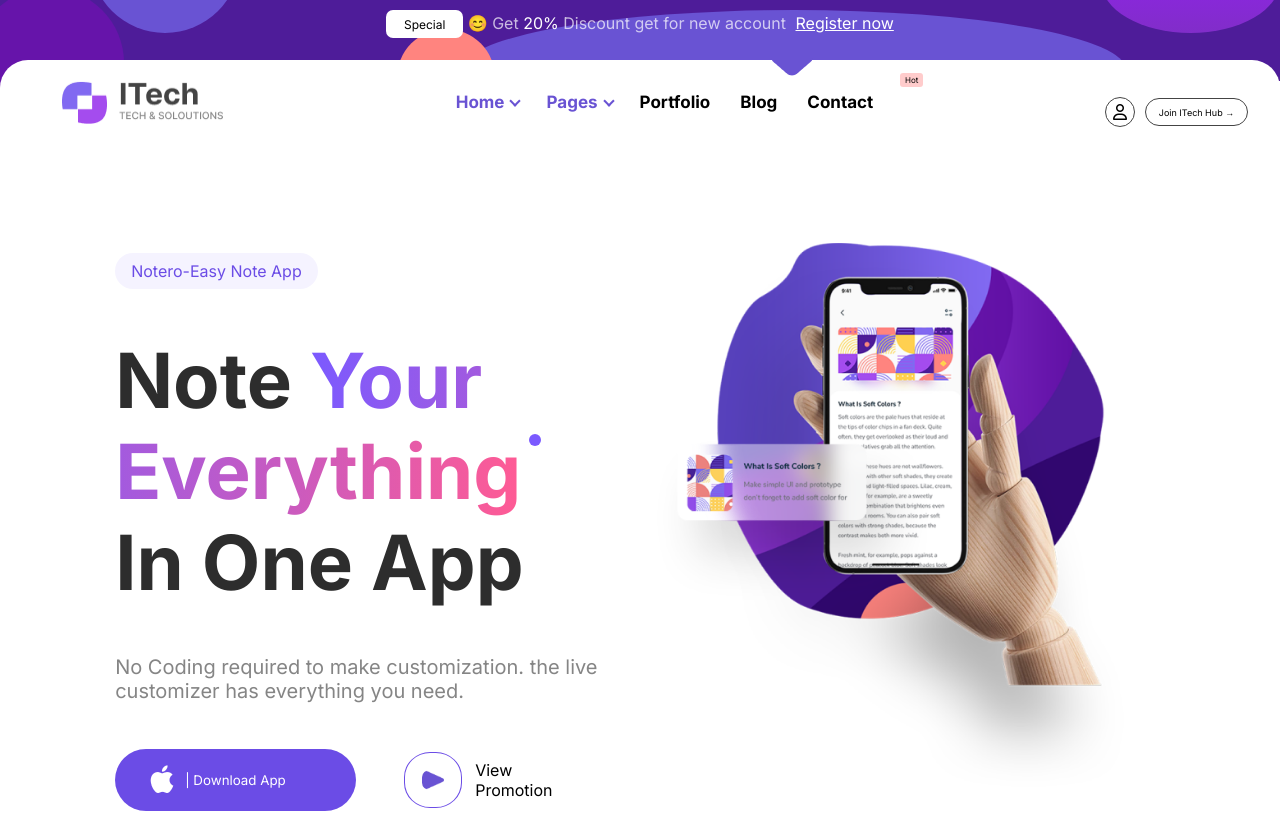
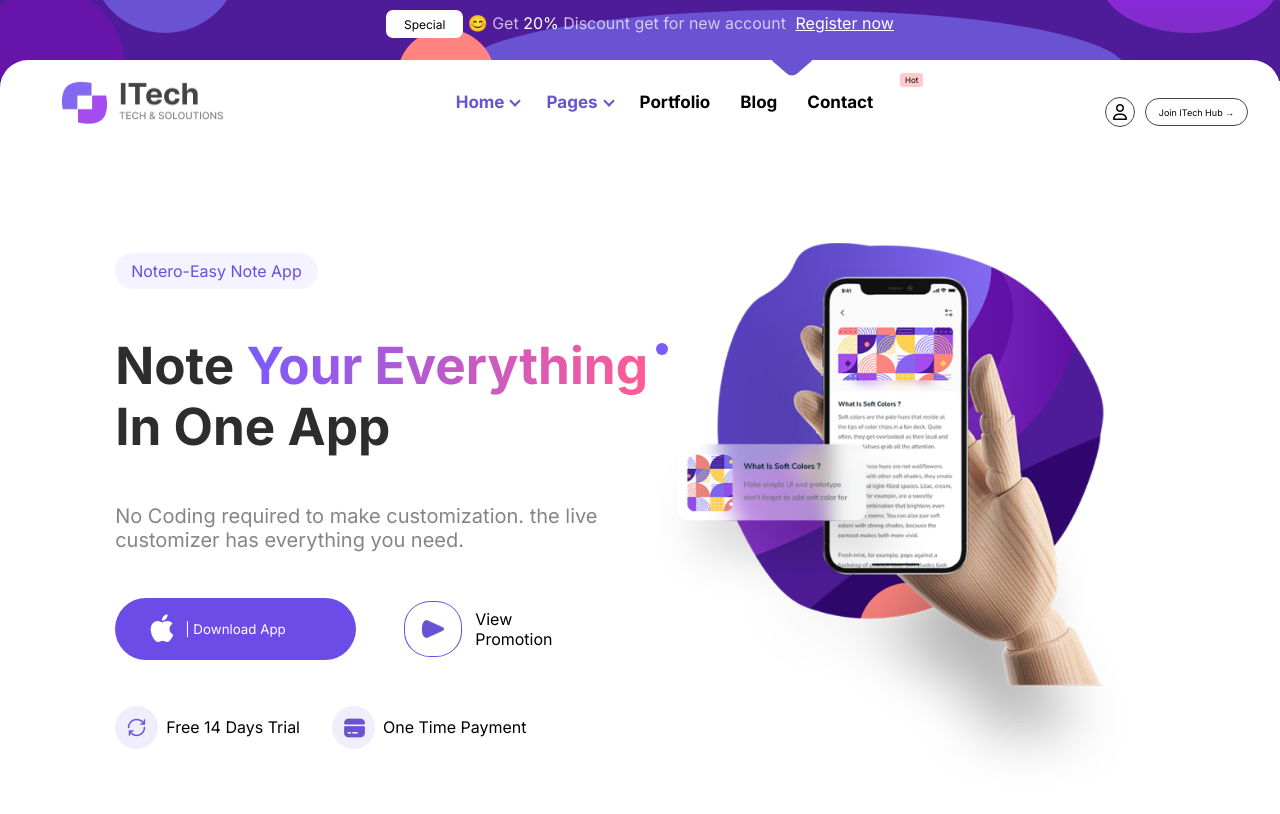
Before and after one commit to Aslam45235/htmlcsstask1, a plain HTML site: page index.html in a window 1280 px wide. Shown: the top 814 px of the page. Drawn offline with Linux system fonts and the light colour scheme.

Commit message:
updatecheck

```diff
--- a/style.css
+++ b/style.css
@@ -274,7 +274,7 @@
 }
 
 h1 {
-    font-size: 76px;
+    font-size: 4vw;
     font-weight: 700;
     line-height: 1.2;
     color: #2D2D2D;
```
